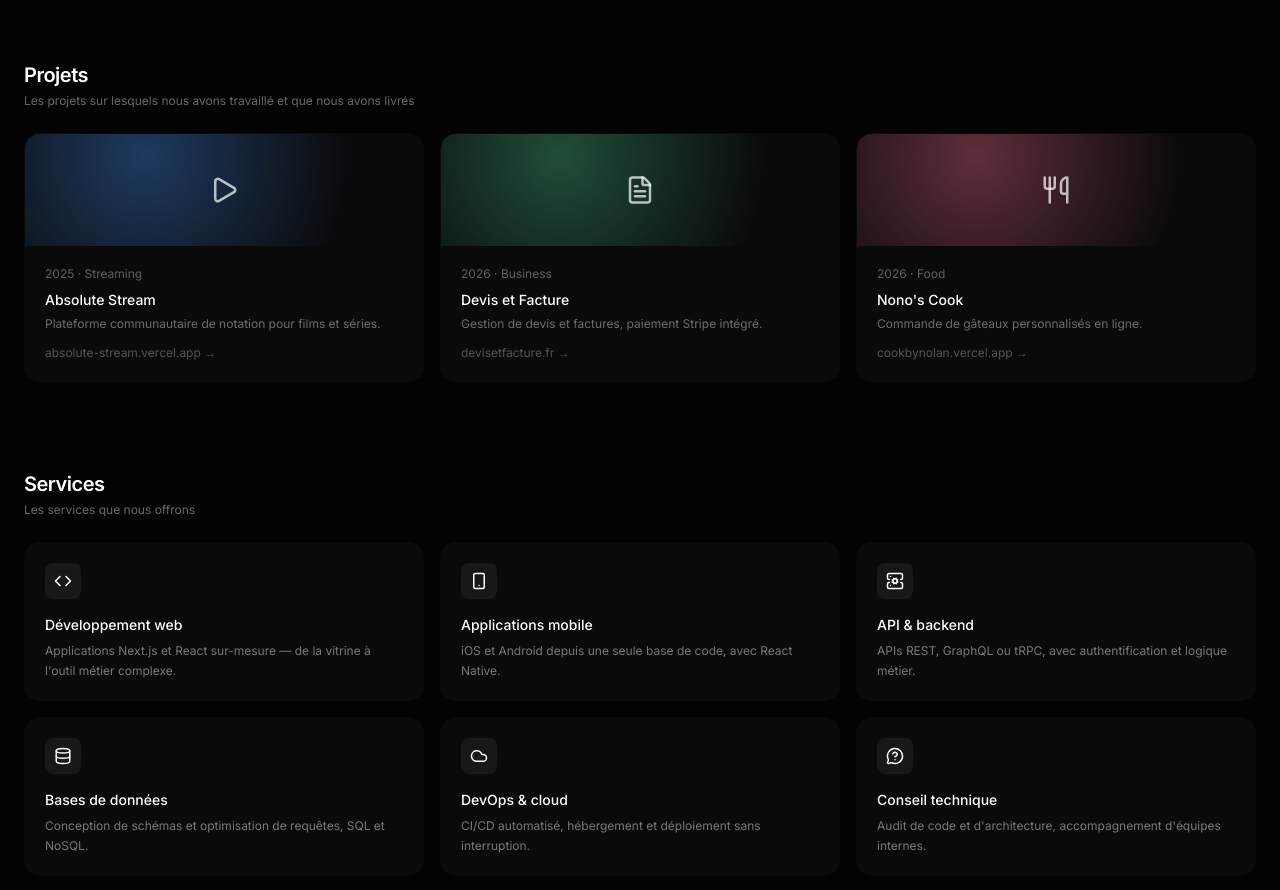
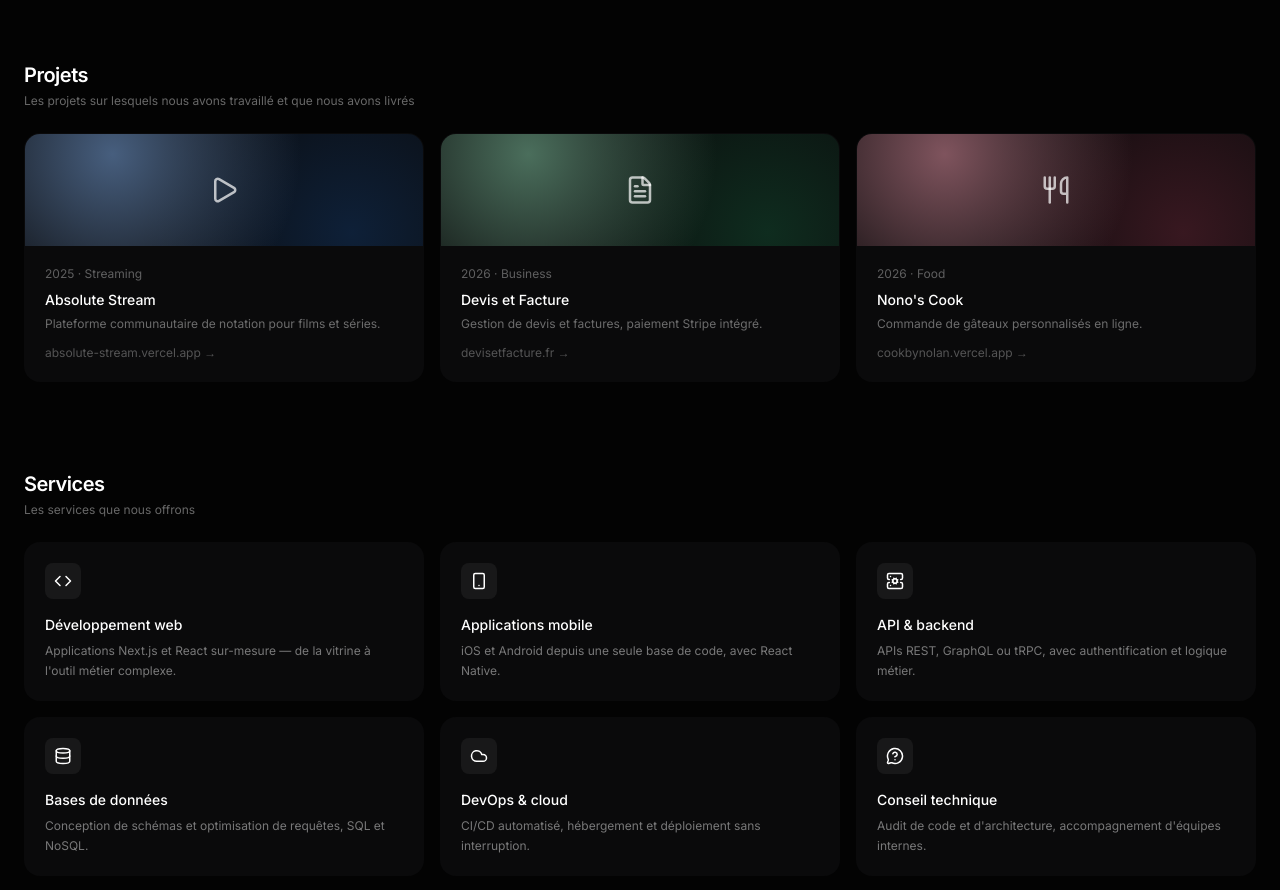
Before and after one commit to SZ-Developpement/website, a Next.js app: page / in a window 1280 px wide. Shown: the part 780-1670 px from the top of the page. Built offline with nearby package versions, Linux system fonts and the light colour scheme.

Commit message:
feat: améliorer le style de la carte de projet avec un nouveau dégradé de fond

```diff
--- a/components/card/ProjectCard.tsx
+++ b/components/card/ProjectCard.tsx
@@ -26,9 +26,13 @@
       className="bg-[#0a0a0b] border border-transparent hover:border-[rgba(255,255,255,0.16)] rounded-2xl transition-all duration-150 hover:bg-[#0d0d0e] overflow-hidden flex flex-col group"
     >
       <div
-        className="h-28 flex items-center justify-center relative overflow-hidden "
+        className="h-28 flex items-center justify-center relative overflow-hidden"
         style={{
-          background: `radial-gradient(circle at 30% 20%, ${backgroundColor}, #0a0a0b 70%)`,
+          background: [
+            `radial-gradient(circle at 22% 18%, color-mix(in oklab, ${backgroundColor}, white 20%), transparent 58%)`,
+            `radial-gradient(circle at 82% 88%, color-mix(in oklab, ${backgroundColor}, black 30%), transparent 60%)`,
+            "#0a0a0b",
+          ].join(", "),
         }}
       >
         <Icon size="30" className="text-white/70 relative" />
```
